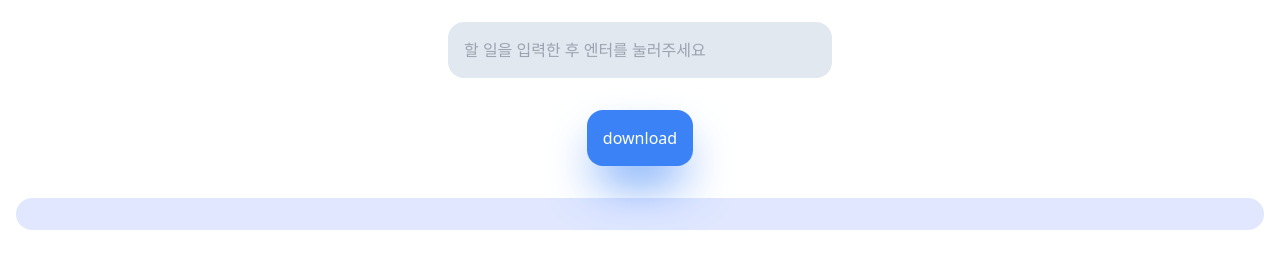
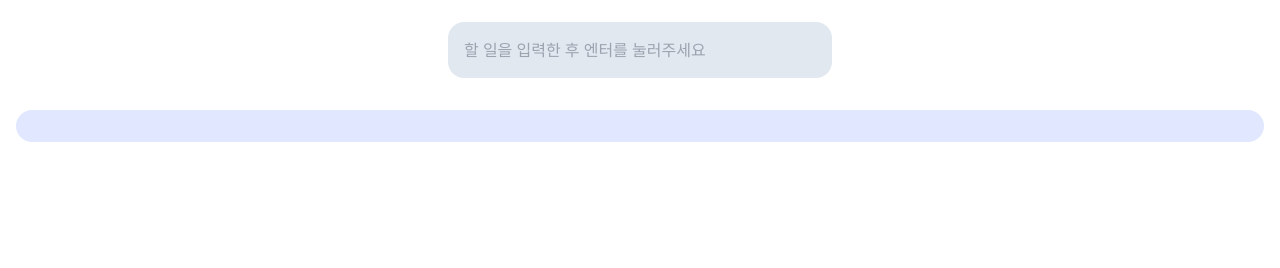
Before and after one commit to jhyunwoo/beatus-todolist, a plain HTML site: page index.html in a window 1280 px wide. Shown: the part 98-366 px from the top of the page. Drawn offline with nearby package versions, Linux system fonts and the light colour scheme.

Commit message:
delete download link

```diff
--- a/index.html
+++ b/index.html
@@ -15,10 +15,6 @@
         <input type="text" placeholder="할 일을 입력한 후 엔터를 눌러주세요" required
             class="bg-slate-200 m-4 p-4 rounded-2xl w-96 text-slate-900" />
     </form>
-    <div class="flex justify-center">
-        <a href="수2-곡선-그래프의-실생활-활용.pptx" download
-            class="bg-blue-500 text-white m-4 p-4 rounded-2xl shadow-2xl shadow-blue-500">download</a>
-    </div>
     <div class="bg-indigo-100 m-4 p-4 rounded-2xl">
         <ul id="todo-list"></ul>
         <script src="app.js"></script>
```
